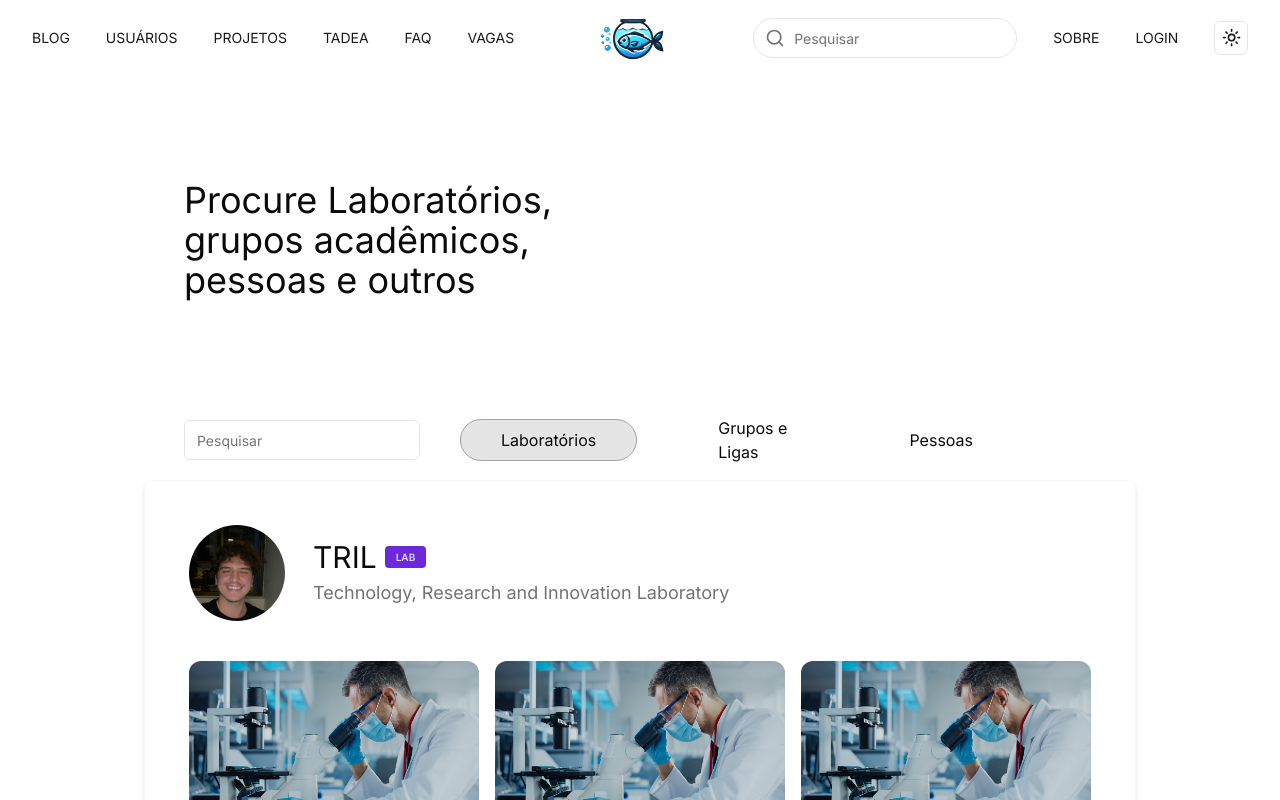
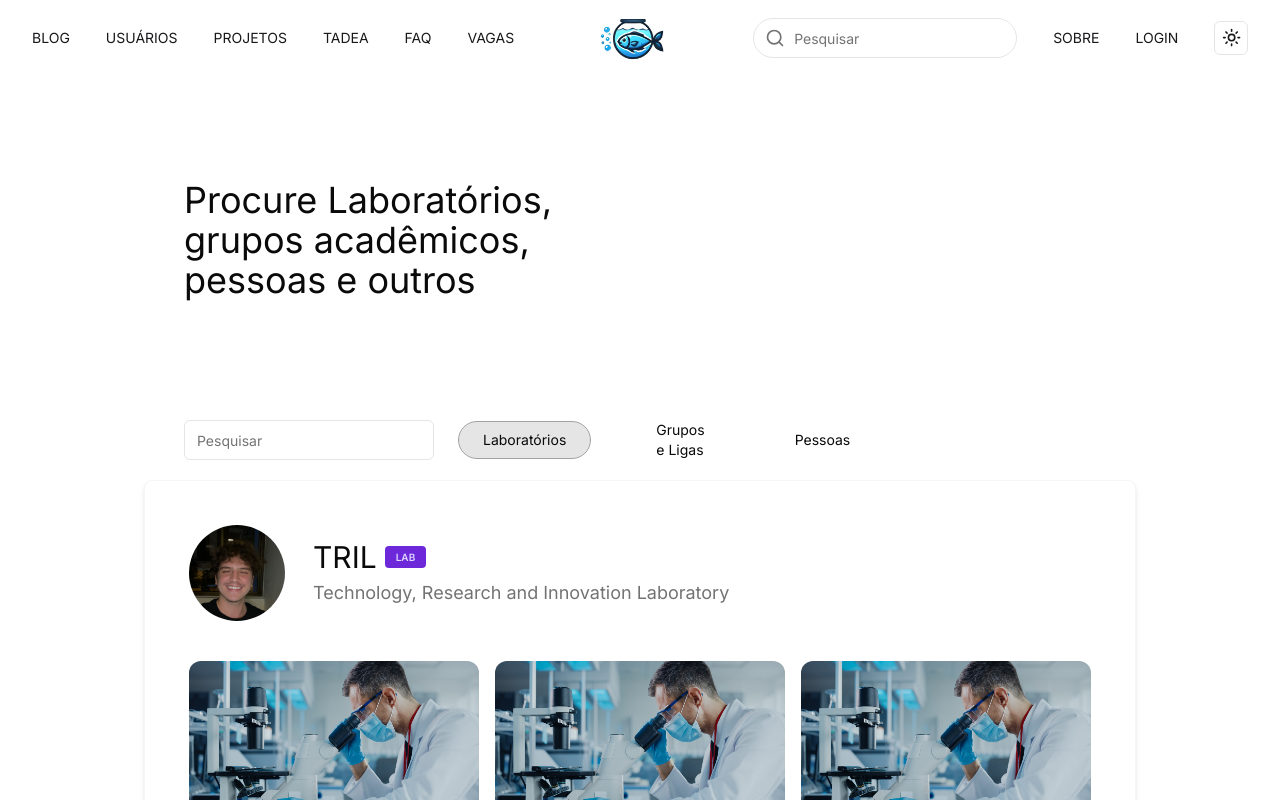
Before and after one commit to ralfferreira/aquario, a Next.js app in the folder frontend/: page /usuarios in a window 1280 px wide. Shown: the top 800 px of the page. Built offline with nearby package versions, Linux system fonts and the light colour scheme.

Commit message:
fix: fixed images and UserCardProjects

```diff
--- a/frontend/src/app/usuarios/page.tsx
+++ b/frontend/src/app/usuarios/page.tsx
@@ -60,23 +60,28 @@ export default function Usuarios() {
                 <div className="w-full h-[40vh]"></div>
             </div>
             <div className="flex">
-                <div className="w-full h-[10vh] pl-10 flex justify-between items-center gap-10">
+                <div className="w-full h-[10vh] pl-10 flex items-center gap-6">
+                    <div>
                         <Input className="w-[250px]" type="search" placeholder="Pesquisar" />
-                    <div className={`transition-all duration-200 py-2 px-10 rounded-full flex items-center cursor-pointer ${
+                    </div>
+                    <div className='flex items-center justify-between gap-10'>
+                        <div className={`transition-all duration-200 py-2 px-6 rounded-full flex items-center cursor-pointer ${
                             activeTab === 'Laboratórios' ? 'bg-neutral-200 dark:bg-neutral-800 border-neutral-400 border-[1px]' : 'hover:bg-neutral-200 dark:hover:bg-neutral-800  hover:border-neutral-300 border-transparent border-[1px]'
                         }`} onClick={() => setActiveTab('Laboratórios')}>
-                        <p>Laboratórios</p>
+                            <p className='text-sm'>Laboratórios</p>
                         </div>
-                    <div className={`transition-all duration-200 py-2 px-10 rounded-full flex items-center cursor-pointer ${
+                        <div className={`transition-all duration-200 py-2 px-6 rounded-full flex items-center cursor-pointer ${
                             activeTab === 'Grupos e Ligas' ? 'bg-neutral-200 dark:bg-neutral-800 border-neutral-400 border-[1px]' : 'hover:bg-neutral-200 dark:hover:bg-neutral-800  hover:border-neutral-300 border-transparent border-[1px]'
                         }`} onClick={() => setActiveTab('Grupos e Ligas')}>
-                        <p>Grupos e Ligas</p>
+                            <p className='text-sm'>Grupos e Ligas</p>
                         </div>
-                    <div className={`transition-all duration-200 py-2 px-10 rounded-full flex items-center cursor-pointer ${
+                        <div className={`transition-all duration-200 py-2 px-6 rounded-full flex items-center cursor-pointer ${
                             activeTab === 'Pessoas' ? 'bg-neutral-200 dark:bg-neutral-800 border-neutral-400 border-[1px]' : 'hover:bg-neutral-200 dark:hover:bg-neutral-800  hover:border-neutral-300 border-transparent border-[1px]'
                         }`} onClick={() => setActiveTab('Pessoas')}>
-                        <p>Pessoas</p>
+                            <p className='text-sm'>Pessoas</p>
                         </div>
+                    </div>
+
                 </div>
                 <div className="w-[500px] h-[10vh]"></div>
             </div>
--- a/frontend/src/components/Shared/UserCardProjects.tsx
+++ b/frontend/src/components/Shared/UserCardProjects.tsx
@@ -28,18 +28,21 @@ const UserCardProjects: React.FC<UserCardProjectsProps> = ({ name, profilePictur
 
     useEffect(() => {
         const updateMaxProjects = () => {
-            if (window.innerWidth >= 1024) {
-                setMaxProjects(3); // até 3 projetos para telas grandes (lg)
-            } else if (window.innerWidth >= 768) {
-                setMaxProjects(4); // até 4 projetos para telas médias (md)
+            const width = typeof window !== 'undefined' ? window.innerWidth : 0;
+            if (width >= 1024) {
+                setMaxProjects(3);
+            } else if (width >= 768) {
+                setMaxProjects(4);
             } else {
-                setMaxProjects(2); // até 2 projetos para telas pequenas (sm)
+                setMaxProjects(2);
             }
         };
 
         updateMaxProjects();
-        window.addEventListener("resize", updateMaxProjects);
-        return () => window.removeEventListener("resize", updateMaxProjects);
+        if (typeof window !== 'undefined') {
+            window.addEventListener("resize", updateMaxProjects);
+            return () => window.removeEventListener("resize", updateMaxProjects);
+        }
     }, []);
 
     return (
@@ -55,7 +58,6 @@ const UserCardProjects: React.FC<UserCardProjectsProps> = ({ name, profilePictur
                         <p className="text-lg text-neutral-500 font-inter">{description}</p>
                     </div>
                 </div>
-                {/* Falta ainda tornar a grande div toda clicável para levar para a página do usuário*/}
                 <div className='grid sm:grid-cols-1 md:grid-cols-2 lg:grid-cols-3 gap-4 pt-10'>
                     {projects.slice(0, maxProjects).map((project, index) => (
                         <PostCard
```
Lines whose indentation alone changed are shown as unchanged.
